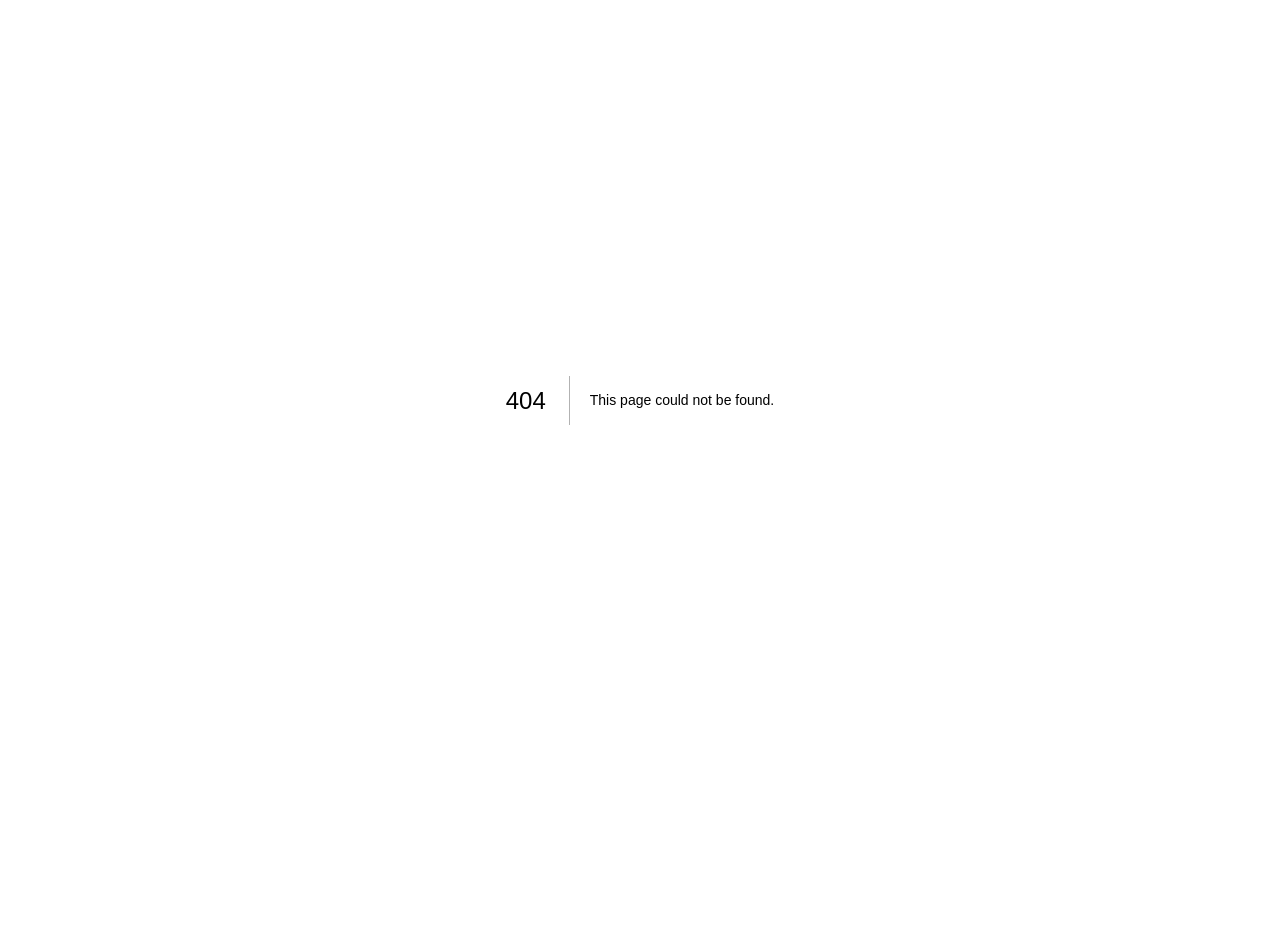
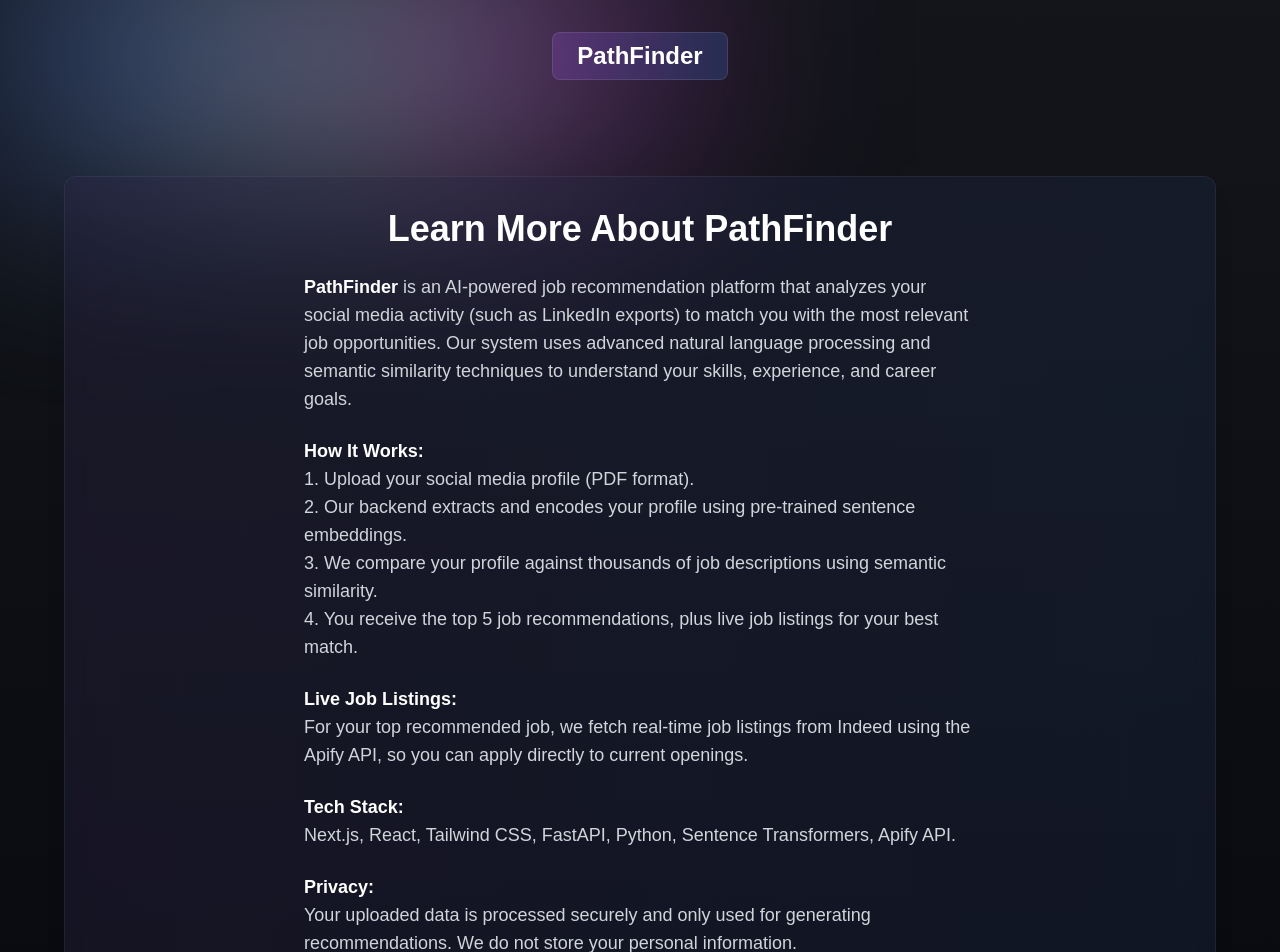
Before and after one commit to Teenuhansa99/Social-Activity-Job-Matcher, a Next.js app in the folder frontend/: page /learn-more in a window 1280 px wide. Before the commit this address had no page. Shown: the top 952 px of the page. Before the commit the page ends 800 px from the top, so only its background shows below. Built offline with nearby package versions, Linux system fonts and the light colour scheme; a web font is replaced by a local one.

Commit message:
add learn more page and ui changes

```diff
--- a/frontend/app/job-analyzer/page.jsx
+++ b/frontend/app/job-analyzer/page.jsx
@@ -180,7 +180,7 @@ const JobAnalyzer = () => {
               )}
 
               {/* Live Job Listings for Top Recommendation */}
-              <div className="mt-6">
+              <div className="mt-12">
                 <h4 className="text-lg text-white font-semibold mb-2">
                   Live Job Listings for Top Recommendation
                 </h4>
@@ -246,14 +246,15 @@ const JobAnalyzer = () => {
                                 </div>
                               </div>
                             )}
-                            {job.rating && (
+                            {(typeof job.rating !== 'undefined' && job.rating !== null) || (typeof job.reviewsCount !== 'undefined' && job.reviewsCount !== null && job.reviewsCount !== 0) ? (
                               <div className="flex items-center">
                                 <div className="w-20 text-gray-400">Rating:</div>
                                 <div className="text-gray-300 flex-1">
-                                  {job.rating} ({job.reviewsCount} reviews)
+                                  {typeof job.rating !== 'undefined' && job.rating !== null ? job.rating : ''}
+                                  {typeof job.reviewsCount !== 'undefined' && job.reviewsCount !== null && job.reviewsCount !== 0 ? ` (${job.reviewsCount} reviews)` : ''}
                                 </div>
                               </div>
-                            )}
+                            ) : null}
                           </div>
                         </div>
                       )}
--- /dev/null
+++ b/frontend/app/learn-more/page.jsx
@@ -0,0 +1,48 @@
+"use client";
+
+import { motion } from "framer-motion";
+import styles from "../../styles";
+import Navbar from "../../components/Navbar";
+
+export default function LearnMore() {
+  return (
+    <div className="min-h-screen bg-gradient-to-b from-[#13151a] to-[#090a0f]">
+      <Navbar />
+      <div className={`${styles.paddings} container mx-auto pt-8`}>
+        <motion.div
+          initial={{ opacity: 0, y: 20 }}
+          animate={{ opacity: 1, y: 0 }}
+          className="backdrop-blur-md bg-[#1A232E]/30 p-6 md:p-8 rounded-xl border border-[#ffffff0f] shadow-xl bg-gradient-to-r from-purple-500/5 to-blue-500/5"
+        >
+          <h1 className="text-3xl md:text-4xl font-bold text-white mb-6 text-center">
+            Learn More About PathFinder
+          </h1>
+          <div className="text-gray-300 text-lg max-w-2xl mx-auto space-y-6">
+            <p>
+              <span className="font-semibold text-white">PathFinder</span> is an AI-powered job recommendation platform that analyzes your social media activity (such as LinkedIn exports) to match you with the most relevant job opportunities. Our system uses advanced natural language processing and semantic similarity techniques to understand your skills, experience, and career goals.
+            </p>
+            <p>
+              <span className="font-semibold text-white">How It Works:</span><br />
+              1. Upload your social media profile (PDF format).<br />
+              2. Our backend extracts and encodes your profile using pre-trained sentence embeddings.<br />
+              3. We compare your profile against thousands of job descriptions using semantic similarity.<br />
+              4. You receive the top 5 job recommendations, plus live job listings for your best match.
+            </p>
+            <p>
+              <span className="font-semibold text-white">Live Job Listings:</span><br />
+              For your top recommended job, we fetch real-time job listings from Indeed using the Apify API, so you can apply directly to current openings.
+            </p>
+            <p>
+              <span className="font-semibold text-white">Tech Stack:</span><br />
+              Next.js, React, Tailwind CSS, FastAPI, Python, Sentence Transformers, Apify API.
+            </p>
+            <p>
+              <span className="font-semibold text-white">Privacy:</span><br />
+              Your uploaded data is processed securely and only used for generating recommendations. We do not store your personal information.
+            </p>
+          </div>
+        </motion.div>
+      </div>
+    </div>
+  );
+}
--- a/frontend/app/page.jsx
+++ b/frontend/app/page.jsx
@@ -46,7 +46,7 @@ export default function Home() {
                 Analyze My Profile
               </a>
               <a
-                href="#features"
+                href="/learn-more"
                 className="bg-gradient-to-r from-purple-500/20 to-blue-500/20 hover:from-purple-500/30 hover:to-blue-500/30 border border-white/10 hover:border-white/20 text-white px-8 py-4 rounded-xl font-semibold text-lg transition-all duration-300"
               >
                 Learn More
```
